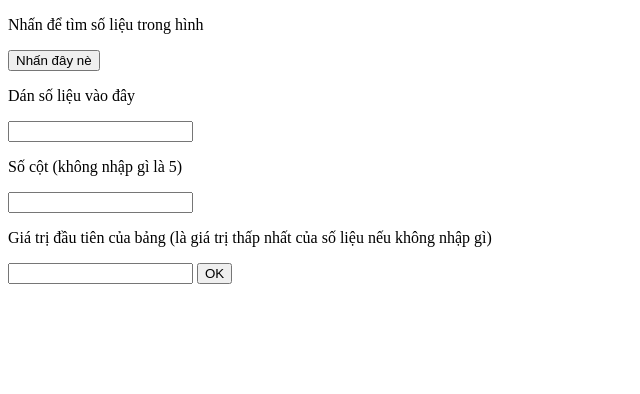
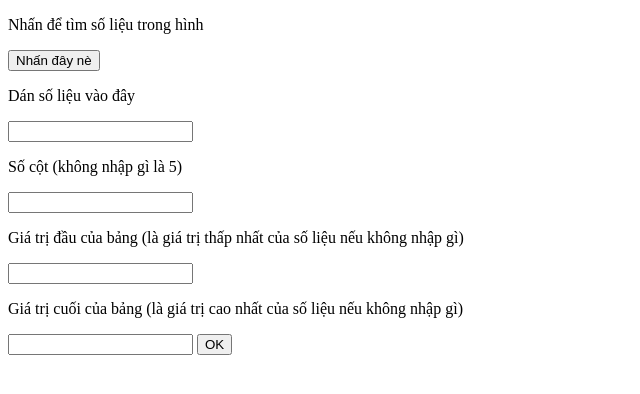
Before and after one commit to songphandieu123/jsthingy, a plain HTML site: page index.html in a window 1280 px wide. Shown: the whole page, without its empty margins (0-640 px from the left). Drawn offline with Linux system fonts and the light colour scheme.

Commit message:
Update index.html

```diff
--- a/index.html
+++ b/index.html
@@ -14,8 +14,10 @@
     <input id="data">
     <p>Số cột (không nhập gì là 5)</p>
     <input id="column">
-    <p>Giá trị đầu tiên của bảng (là giá trị thấp nhất của số liệu nếu không nhập gì)</p>
+    <p>Giá trị đầu của bảng (là giá trị thấp nhất của số liệu nếu không nhập gì)</p>
     <input id="firstValue">
+    <p>Giá trị cuối của bảng (là giá trị cao nhất của số liệu nếu không nhập gì)</p>
+    <input id="lastValue">
     <button onclick="Main()">OK
     <script src="index.js">
     </script>
```
